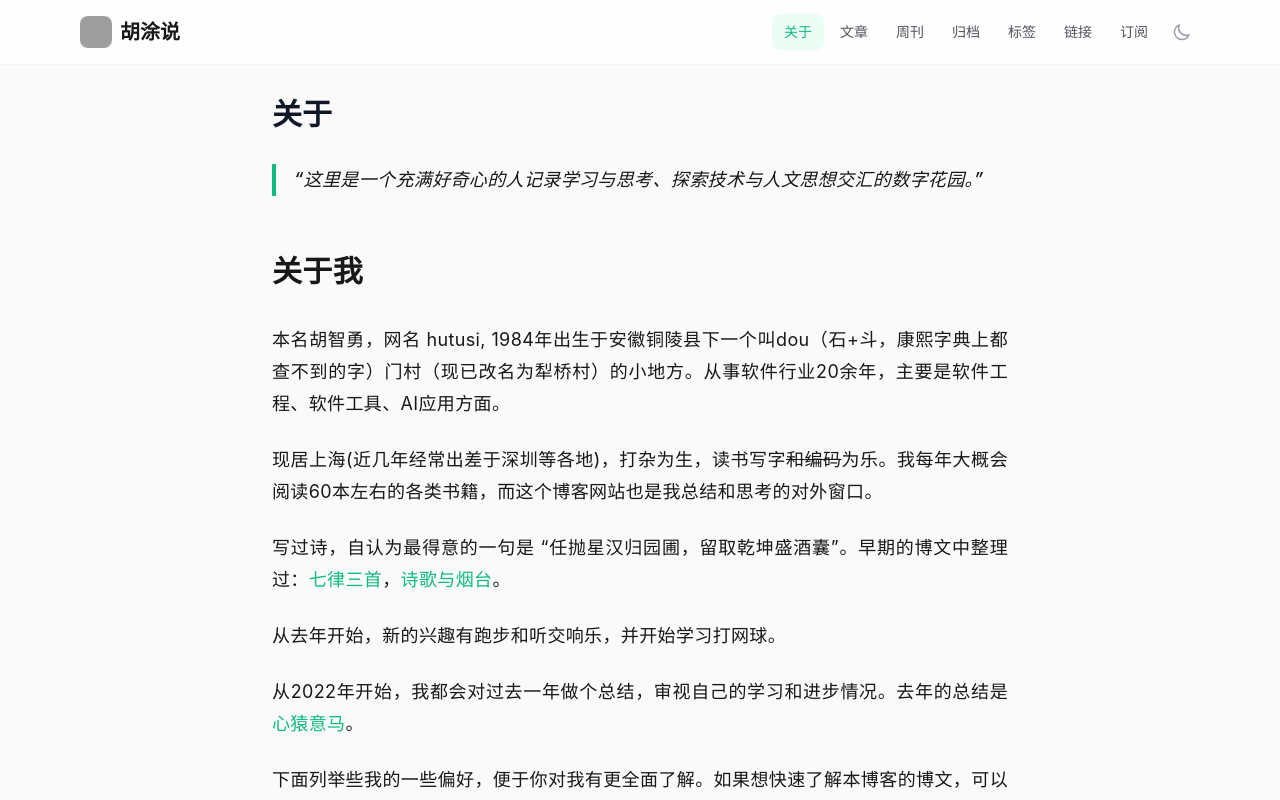
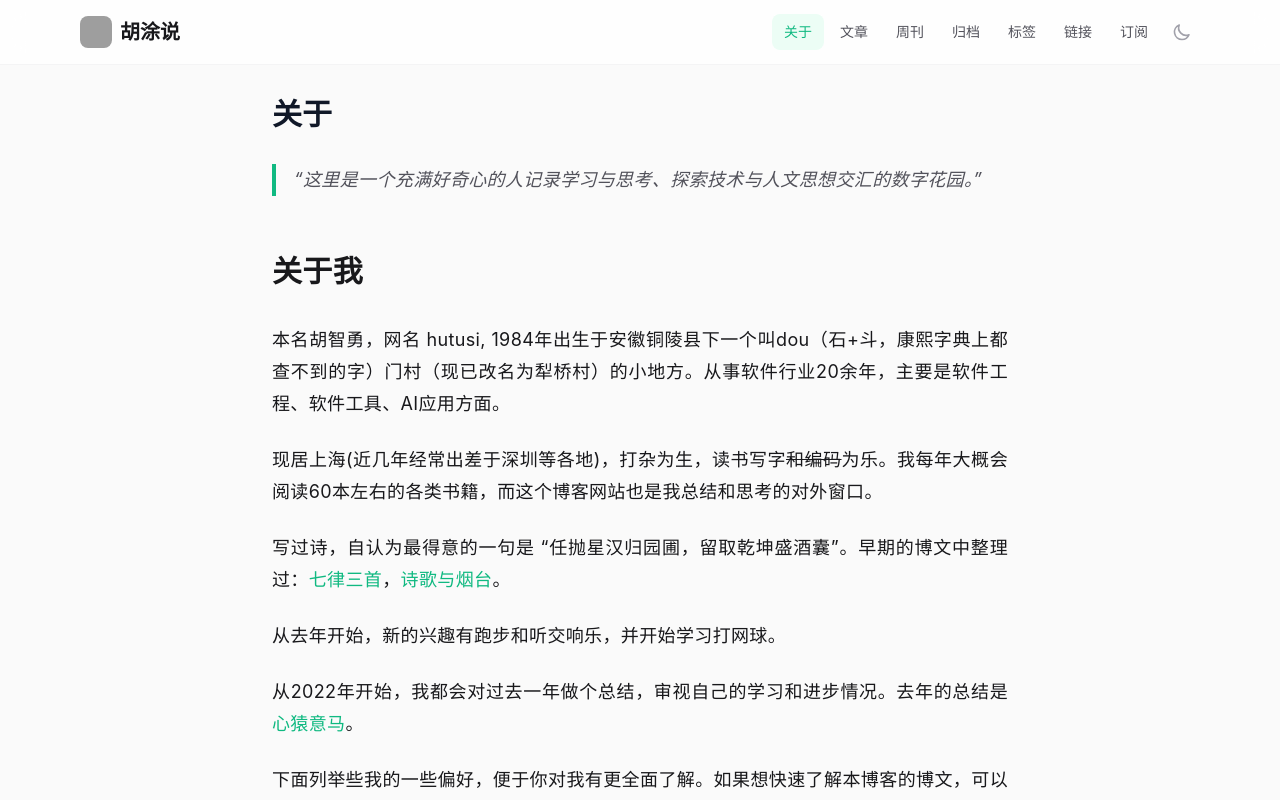
Before and after one commit to hutusi/hutusi.github.com, a Next.js app: page /about in a window 1280 px wide. Shown: the top 800 px of the page. Built offline with nearby package versions, Linux system fonts and the light colour scheme; grey boxes are pictures that could not be loaded.

Commit message:
style: adjust blockquote text color and weight for better readability

```diff
--- a/app/globals.css
+++ b/app/globals.css
@@ -146,6 +146,8 @@ body {
 .prose blockquote {
   border-left-color: var(--accent);
   font-style: italic;
+  font-weight: 400;
+  color: var(--foreground-secondary);
 }
 
 /* Inline code */
```
